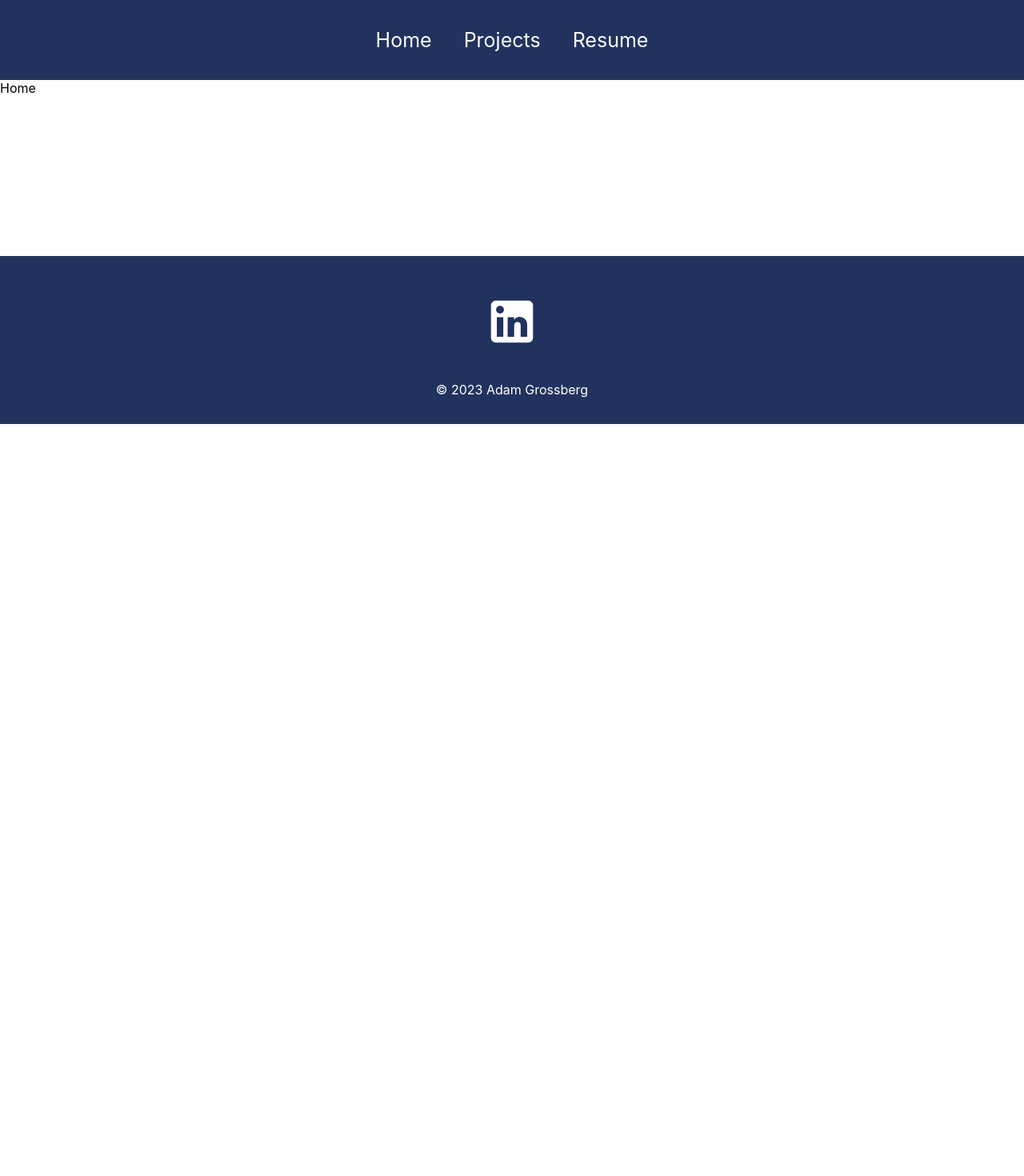
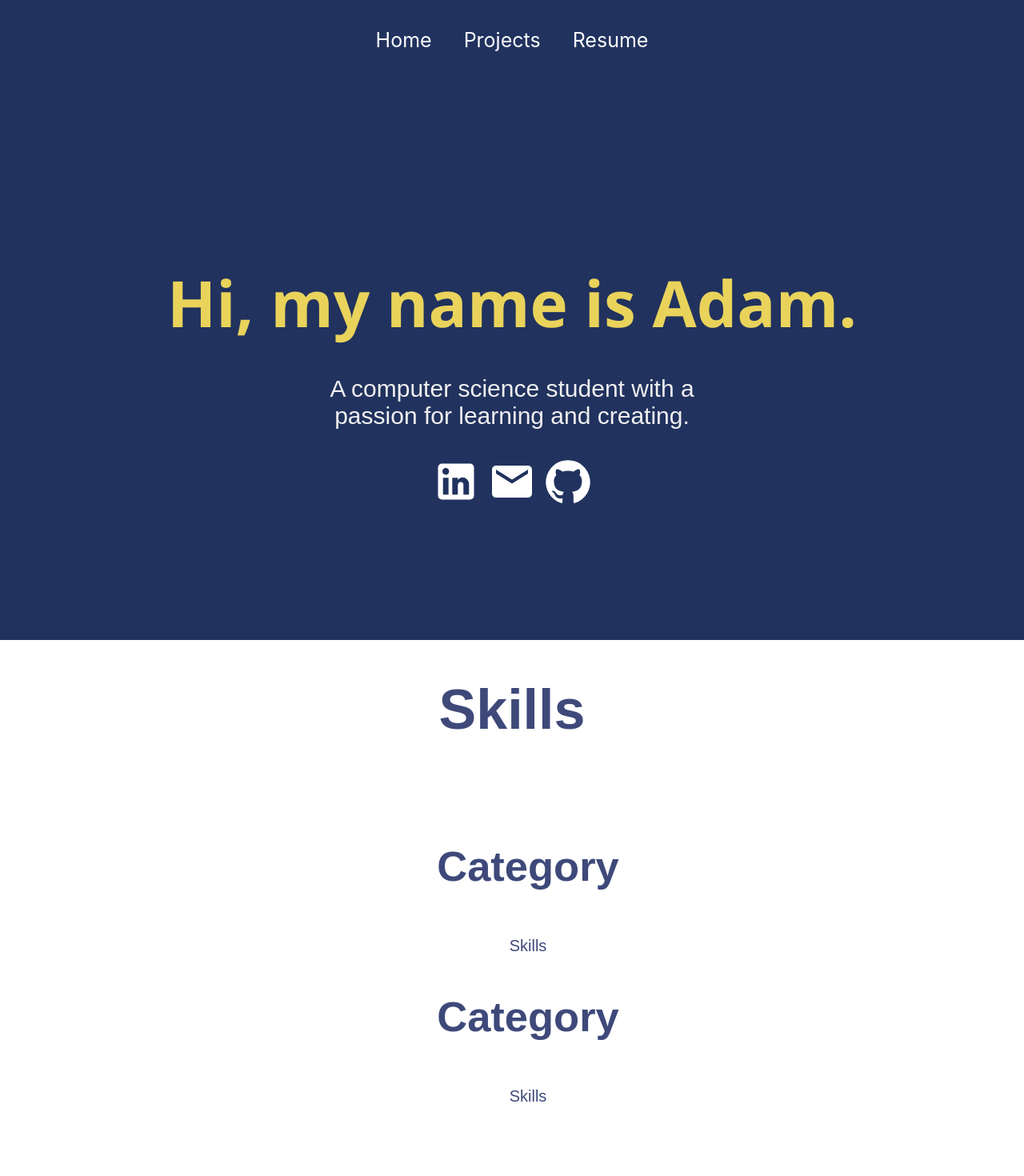
Before and after one commit to adamgrossberg/adamgrossberg.github.io, a React (Create React App) app in the folder portfolio-app/: page / in a window 1280 px wide. Shown: the top 1470 px of the page at 80% size. Before the commit the page ends 800 px from the top, so only its background shows below. Built offline with nearby package versions, Linux system fonts and the light colour scheme.

Commit message:
added home page

```diff
--- a/portfolio-app/src/App.css
+++ b/portfolio-app/src/App.css
@@ -1,5 +1,10 @@
 .App {
-  text-align: center;
+  width: 100%;
+  height: auto;
+  display: flex;
+  flex-direction: column;
+  font-family: Arial, Helvetica, sans-serif;
+  background-color: #f0f0f0;
 }
 
 body {
--- a/portfolio-app/src/App.js
+++ b/portfolio-app/src/App.js
@@ -1,9 +1,9 @@
 import logo from './logo.svg';
 import './App.css';
 import { BrowserRouter as Router, Routes, Route } from "react-router-dom";
-import Home from './pages/home'
-import Projects from './pages/projects'
-import Resume from './pages/resume'
+import Home from './pages/Home'
+import Projects from './pages/Projects'
+import Resume from './pages/Resume'
 import Navbar from './components/Navbar'
 import Footer from './components/Footer'
 
--- a/portfolio-app/src/pages/home.js
+++ b/portfolio-app/src/pages/home.js
@@ -1,10 +1,36 @@
 import React from 'react';
-import {Link} from 'react-router-dom';
+import LinkedInIcon from '@mui/icons-material/LinkedIn'
+import EmailIcon from '@mui/icons-material/Email'
+import GithubIcon from '@mui/icons-material/GitHub'
+import '../styles/Home.css'
 
 function Home() {
     return (
-        <div>
-            Home
+        <div className='home'>
+            <div className='about'>
+                <h2>Hi, my name is Adam.</h2>
+                <div className='prompt'>
+                    <p>
+                        A computer science student with a passion for learning and creating.
+                    </p>
+                    <LinkedInIcon />
+                    <EmailIcon />
+                    <GithubIcon />
+                </div>
+            </div>
+            <div className='skills'>
+                <h1>Skills</h1>
+                <ol className='list'>
+                    <li className='item'>
+                        <h2>Category</h2>
+                        <span>Skills</span>
+                    </li>
+                    <li className='item'>
+                        <h2>Category</h2>
+                        <span>Skills</span>
+                    </li>
+                </ol>
+            </div>
         </div>
     )
 }
--- /dev/null
+++ b/portfolio-app/src/styles/Home.css
@@ -0,0 +1,81 @@
+.home {
+    width: 100%;
+    align-items: center;
+    font-family: "Arial", sans-serif;
+    color: #3e497a;
+  }
+
+  .about {
+    width: 100%;
+    height: calc(100vh - 100px);
+    display: flex;
+    flex-direction: column;
+    justify-content: center;
+    align-items: center;
+    text-align: center;
+    background-color: #21325e;
+    color: #f0f0f0;
+  }
+
+  .about h2 {
+    font-family: "Segoe UI", Tahoma, Geneva, Verdana, sans-serif;
+    font-size: 80px;
+    color: #e9d35b;
+    height: 50px;
+  }
+
+  .about .prompt {
+    width: 40%;
+    font-size: 30px;
+  }
+  .prompt svg {
+    font-size: 60px;
+    margin: 5px;
+    color: white;
+  }
+
+  .skills {
+    font-size: 35px;
+    width: 100%;
+    display: flex;
+    justify-content: center;
+    flex-direction: column;
+    align-items: center;
+    text-align: center;
+  }
+
+  .skills h1 {
+    color: #3e497a;
+  }
+
+  .skills .list {
+    list-style: none;
+    width: 60%;
+  }
+
+  .list span {
+    font-size: 20px;
+  }
+
+  @media only screen and (max-width: 600px) {
+    .about h2 {
+      font-size: 40px;
+    }
+
+    .about .prompt {
+      margin-top: 10px;
+      font-size: 20px;
+      width: 80%;
+    }
+
+    .skills {
+      text-align: center;
+    }
+    .list {
+      padding: 0;
+    }
+
+    .skills h2 {
+      font-size: 30px;
+    }
+  }
```
